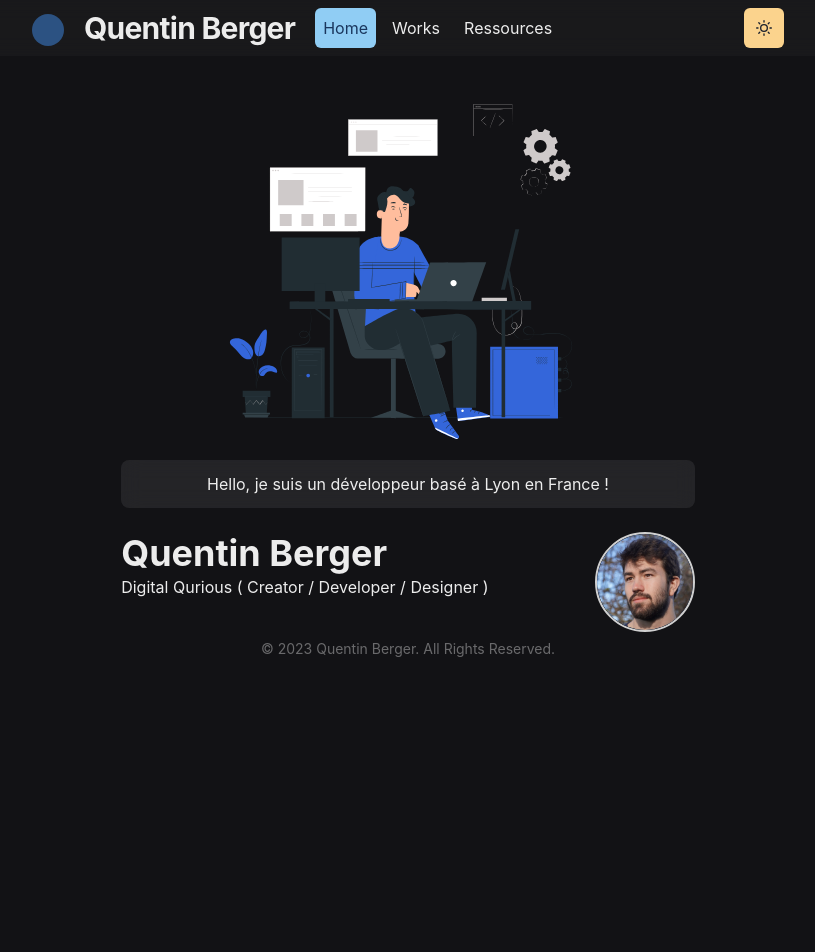
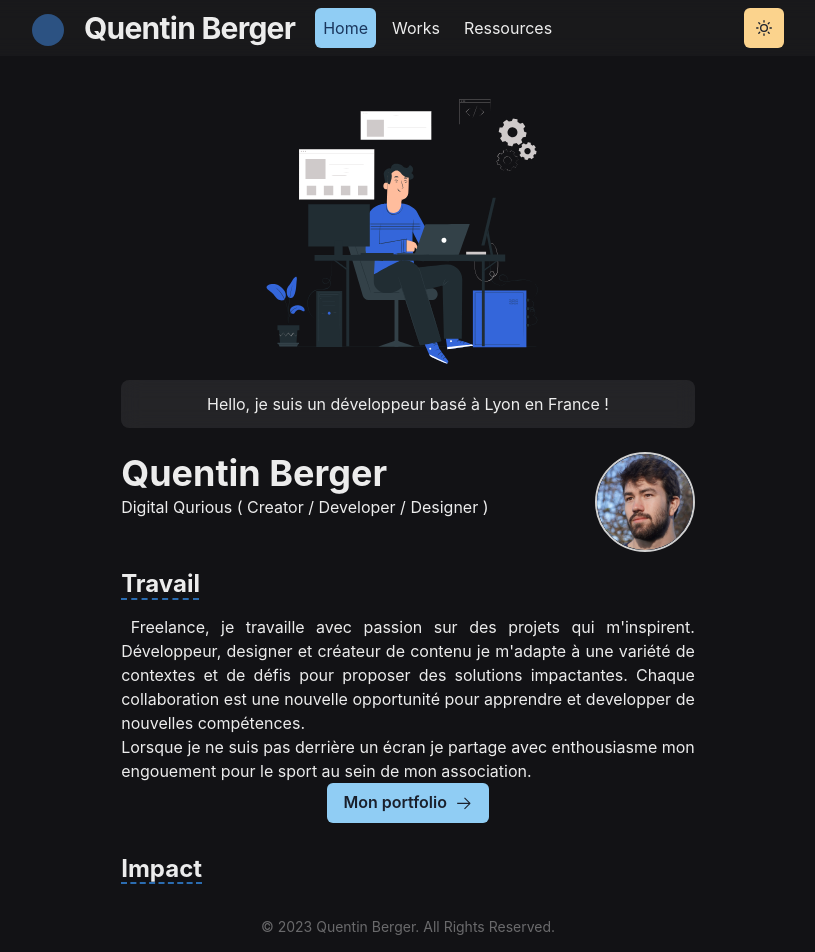
Before and after one commit to aCuriousDev/QB-Portfolio, a React (Vite) app: page / in a window 1280 px wide. Shown: the top 952 px of the page, without its empty margins (232-1047 px from the left). Before the commit the page ends 800 px from the top, so only its background shows below. Built offline with nearby package versions, Linux system fonts and the light colour scheme; some icons are missing.

Commit message:
fixed lottie anim pb, added layout transition, some styles changes

```diff
--- a/src/App.jsx
+++ b/src/App.jsx
@@ -8,6 +8,7 @@ import ErrorPage from "./pages/error-page.jsx";
 import Works from "./pages/Works";
 // import Work from "./components/Work";
 import { Pyralim, Natecia } from "./pages/works/worksIndex";
+import { AnimatePresence } from "framer-motion";
 
 const router = createBrowserRouter([
   {
@@ -36,7 +37,11 @@ const router = createBrowserRouter([
 ]);
 
 function App() {
-  return <RouterProvider router={router} />;
+  return (
+    <AnimatePresence mode="wait" initial={true}>
+      <RouterProvider router={router} />
+    </AnimatePresence>
+  );
 }
 
 export default App;
--- a/src/components/MainAnim.jsx
+++ b/src/components/MainAnim.jsx
@@ -1,13 +1,13 @@
 import Lottie from "lottie-react";
-import groovyWalkAnimation from "../assets/lottie/groovyWalk.json";
+// import groovyWalkAnimation from "../assets/lottie/groovyWalk.json";
 import workingAnimation from "../assets/lottie/working.json";
-import { AspectRatio } from "@chakra-ui/react";
+import { Box } from "@chakra-ui/react";
+
+const style = {
+  height: 300,
+};
 
 const MainAnim = () => {
-  return (
-    <AspectRatio maxH={"380px"}>
-      <Lottie animationData={workingAnimation} />
-    </AspectRatio>
-  );
+  return <Lottie style={style} animationData={workingAnimation} />;
 };
 export default MainAnim;
--- /dev/null
+++ b/src/components/Section.jsx
@@ -0,0 +1,21 @@
+import { motion } from "framer-motion";
+import { chakra, shouldForwardProp } from "@chakra-ui/react";
+
+const StyledDiv = chakra(motion.div, {
+  shouldForwardProp: (prop) => {
+    return shouldForwardProp(prop) || prop === "transition";
+  },
+});
+
+const Section = ({ children, delay = 0 }) => (
+  <StyledDiv
+    initial={{ x: -100, opacity: 0 }}
+    animate={{ x: 0, opacity: 1 }}
+    transition={{ duration: 0.8, delay }}
+    mb={8}
+  >
+    {children}
+  </StyledDiv>
+);
+
+export default Section;
--- a/src/components/Work.jsx
+++ b/src/components/Work.jsx
@@ -1,10 +1,11 @@
 import { Container } from "@chakra-ui/react";
+import Layout from "./layout/Article";
 
 const Work = ({ children }) => {
   return (
-    <>
+    <Layout>
       <Container>{children}</Container>
-    </>
+    </Layout>
   );
 };
 export default Work;
--- /dev/null
+++ b/src/components/layout/Article.jsx
@@ -0,0 +1,24 @@
+import { motion } from "framer-motion";
+
+const variants = {
+  hidden: { opacity: 0, x: 0, y: 40 },
+  enter: { opacity: 1, x: 0, y: 0 },
+  exit: { opacity: 0, x: -0, y: 40 },
+};
+
+const Layout = ({ children }) => {
+  return (
+    <motion.article
+      initial="hidden"
+      animate="enter"
+      exit="exit"
+      variants={variants}
+      transition={{ duration: 0.6, type: "easeInOut" }}
+      style={{ position: "relative" }}
+    >
+      {children}
+    </motion.article>
+  );
+};
+
+export default Layout;
--- a/src/components/layout/MainLayout.jsx
+++ b/src/components/layout/MainLayout.jsx
@@ -1,17 +1,17 @@
 import { Box, Container, Image } from "@chakra-ui/react";
+// import { motion } from "framer-motion";
 import NavBar from "../NavBar";
 import Footer from "../Footer";
 import { Outlet } from "react-router-dom";
 import CustomBreadCrumbs from "../CustomBreadCrumbs";
-import WalkingAnim from "../MainAnim";
+import MainAnim from "../MainAnim";
 
 const MainLayout = () => {
   return (
     <Box pb={8}>
       <NavBar />
       <Container maxW="container.sm" pt={20}>
-        {/* <Image src="https://place-hold.it/800x300?text=Something Here" mb={2}/> */}
-        <WalkingAnim/>
+        <MainAnim />
         <CustomBreadCrumbs />
         <Outlet />
       </Container>
--- a/src/pages/Home.jsx
+++ b/src/pages/Home.jsx
@@ -1,25 +1,24 @@
 import {
-  Card,
-  CardBody,
-  CardFooter,
-  Button,
-  Image,
-  Stack,
   Container,
   Heading,
-  SimpleGrid,
-  Text,
   Box,
   useColorModeValue,
   Tooltip,
   Avatar,
+  Text,
+  Button,
+  Center,
 } from "@chakra-ui/react";
 import { PiBracketsCurlyBold } from "react-icons/pi";
+import { VscArrowRight } from "react-icons/vsc";
 import profileSrc from "../assets/img/quentin_profile.jpg";
+import Section from "../components/Section";
+import { NavLink } from "react-router-dom";
+import Layout from "../components/layout/Article";
 
 export default function Home() {
   return (
-    <>
+    <Layout>
       <Container>
         <Box
           borderRadius="lg"
@@ -41,11 +40,10 @@ export default function Home() {
           </Tooltip>{" "}
           basé à Lyon en France !
         </Box>
+
         <Box display={{ md: "flex" }}>
           <Box flexGrow={1}>
-            <Heading as="h2" variant="page-title">
-              Quentin Berger
-            </Heading>
+            <Heading as="h2">Quentin Berger</Heading>
             <p>Digital Qurious ( Creator / Developer / Designer )</p>
           </Box>
           <Box
@@ -73,7 +71,40 @@ export default function Home() {
             </Box>
           </Box>
         </Box>
+
+        <Section delay={0.2}>
+          <Heading as="h3" variant="section-title">
+            Travail
+          </Heading>
+          <Text variant={"section-paragraph"}>
+            Freelance, je travaille avec passion sur des projets qui
+            m&apos;inspirent. Développeur, designer et créateur de contenu je
+            m&apos;adapte à une variété de contextes et de défis pour proposer
+            des solutions impactantes. Chaque collaboration est une nouvelle
+            opportunité pour apprendre et developper de nouvelles compétences.
+            <br />
+            Lorsque je ne suis pas derrière un écran je partage avec
+            enthousiasme mon engouement pour le sport au sein de mon
+            association.
+          </Text>
+          <Center>
+            <Button
+              as={NavLink}
+              to={"works"}
+              colorScheme="blue"
+              rightIcon={<VscArrowRight fontSize={"1.1rem"} />}
+              scroll={"false"}
+            >
+              Mon portfolio
+            </Button>
+          </Center>
+        </Section>
+        <Section delay={0.5}>
+          <Heading as="h3" variant="section-title">
+            Impact
+          </Heading>
+        </Section>
       </Container>
-    </>
+    </Layout>
   );
 }
--- a/src/pages/Works.jsx
+++ b/src/pages/Works.jsx
@@ -3,10 +3,11 @@ import { WorkGridItem } from "../components/WorkGridItem";
 
 // img thumb import
 import thumbPyralim from "/images/works/logo_pyralim.png";
+import Layout from "../components/layout/Article";
 
 export default function Works() {
   return (
-    <>
+    <Layout>
       <SimpleGrid minChildWidth="120px" spacing="40px">
         <WorkGridItem id="Pyralim" title="Pyralim" thumbnail={thumbPyralim}>
           Un appli de bilan alimentaire simple et accessible pour reprendre la
@@ -17,6 +18,6 @@ export default function Works() {
           main sur son alimentation
         </WorkGridItem>
       </SimpleGrid>
-    </>
+    </Layout>
   );
 }
--- a/src/theme/theme.js
+++ b/src/theme/theme.js
@@ -1,19 +1,42 @@
-import { extendTheme } from '@chakra-ui/react'
-import { mode } from '@chakra-ui/theme-tools'
+import { extendTheme } from "@chakra-ui/react";
+import { mode } from "@chakra-ui/theme-tools";
 
 const styles = {
-    global: props => ({
-      body: {
-        bg: mode('#e6e3e1', '#121215')(props)
-      }
-    })
-  }
+  global: (props) => ({
+    body: {
+      bg: mode("#e6e3e1", "#121215")(props),
+    },
+  }),
+};
 
+const components = {
+  Heading: {
+    variants: {
+      "section-title": {
+        textDecoration: "underline dashed",
+        fontSize: "2xl",
+        textUnderlineOffset: 6,
+        textDecorationColor: "blue.600",
+        textDecorationThickness: 2,
+        marginTop: 3,
+        marginBottom: 4,
+      },
+    },
+  },
+  Text: {
+    variants: {
+      "section-paragraph": {
+        textAlign: "justify",
+        textIndent: ".6em",
+      },
+    },
+  },
+};
 
 const config = {
-    initialColorMode: 'dark',
-    useSystemColorMode: true,
-  }
+  initialColorMode: "dark",
+  useSystemColorMode: true,
+};
 
-  const theme = extendTheme({ config, styles})
-  export default theme
+const theme = extendTheme({ config, styles, components });
+export default theme;
```
